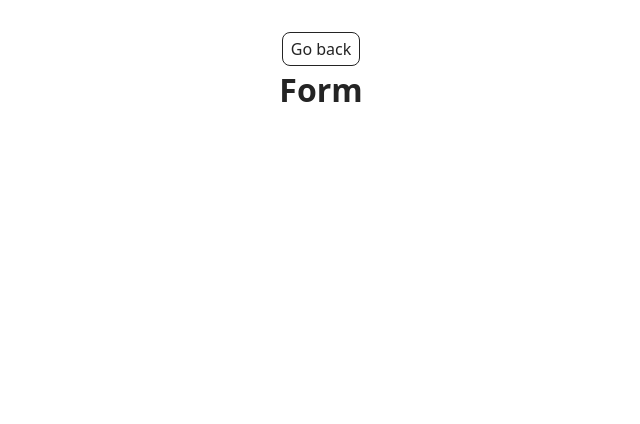
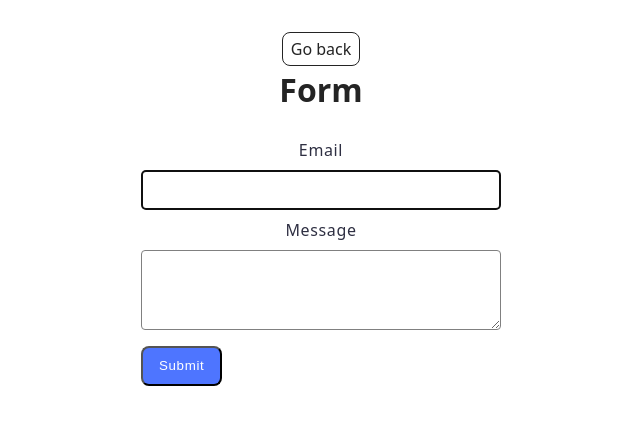
Before and after one commit to YliiaRom/goit-js-hw-09, a website built with Vite: page src/2-form.html in a window 1280 px wide. Shown: the whole page, without its empty margins (319-959 px from the left). Built offline with nearby package versions, Linux system fonts and the light colour scheme.

Commit message:
add style and script

```diff
--- a/src/2-form.html
+++ b/src/2-form.html
@@ -15,7 +15,17 @@
         <h1 class="main-title">
           Form
         </h1>
-
+        <form class="feedback-form" autocomplete="off">
+          <label>
+            Email
+            <input type="email" name="email" autofocus />
+          </label>
+          <label>
+            Message
+            <textarea name="message" rows="8"></textarea>
+          </label>
+          <button type="submit">Submit</button>
+        </form>
       </div>
     </main>
 
--- /dev/null
+++ b/src/css/form.css
@@ -0,0 +1,79 @@
+.container {
+}
+.back-link {
+}
+.main-title {
+}
+.feedback-form {
+  max-width: 408px;
+  display: flex;
+  flex-direction: column;
+  margin: 0 auto;
+
+  /* padding: calc(10px + (24 - 10) * ((100vw - 320) / (1920 - 320))); */
+  padding: 24px;
+}
+label {
+  display: flex;
+  flex-direction: column;
+  gap: 8px;
+
+  color: #2E2F42;
+
+line-height: 1.5; /* 150% */
+letter-spacing: 0.64px;
+}
+label:not(:last-of-type) {
+  margin-bottom: 8px;
+}
+label:last-of-type {
+  margin-bottom: 16px;
+}
+
+.feedback-form input ,
+.feedback-form textarea {
+  min-height: 40px;
+  max-width: 360px;
+  padding: 8px 16px;
+  border-radius: 4px;
+  border: 1px solid #808080;
+}
+.feedback-form textarea {
+  max-height: 80px;
+}
+
+.feedback-form button {
+  align-self: start;
+  display: flex;
+  justify-content: center;
+  align-items: center;
+
+  padding: 8px 16px;
+  color: #FFF;
+
+font-family: "Montserrat", sans-serif;
+font-weight: 500;
+line-height: 1.5; /* 150% */
+letter-spacing: 0.64px;
+
+border-radius: 8px;
+background: #4E75FF;
+}
+
+/* hover */
+.feedback-form input:focus,
+.feedback-form input:hover {
+  border-radius: 4px;
+border: 1px solid #000;
+}
+
+.feedback-form button:focus,
+.feedback-form button:hover {
+  border-radius: 8px;
+  background: #6C8CFF;
+}
+/* activ */
+.feedback-form input:active {
+  border-radius: 4px;
+border: 1px solid #808080;
+}
--- a/src/css/styles.css
+++ b/src/css/styles.css
@@ -17,3 +17,4 @@
 @import url('./back-link.css');
 @import url('./footer.css');
 @import url('./gallery.css');
+@import url('./form.css');
--- a/src/js/2-form.js
+++ b/src/js/2-form.js
@@ -1 +1,89 @@
-console.log("form");
+const form = document.querySelector('.feedback-form');
+//создаю ключь для хранилища
+const localStorageKey = "feedback-form-state";
+let formData = {
+  email: "",
+  message: "",
+};
+
+//ф-ция - которая сразу вызывается (после того как пользователь зашёл на страницу):
+
+// беру значения с хранилища
+
+const fillFormFields = () => {
+  try {
+        //первое посещение странички- данных в хранинилище нет?- проверка: если null сделать return// или проверить длинну LS до того как доставать данные
+    if (localStorage.length === 0) {
+      return;
+    }
+
+    const formDataFromLS = JSON.parse(localStorage.getItem(localStorageKey));
+
+
+//если поменять данные в одном месте и перезайти = всё в др полях стирается - чтоб это поменять = когда достаем данные с LS сразу их записывать в обьект formDate.для того чтоб обновился и хранил все данные с LS
+formData = formDataFromLS;
+
+//на каждой итерации обращаться к форме к псевдомассиву ellements[с ключом key]- к значению value;Записшим  туда значение что достали с хранилища с ключом как у текущей итерации
+
+for (let key in formDataFromLS) {
+form.elements[key].value = formDataFromLS[key];
+};
+
+  } catch(error) {
+  console.log(error.name);
+  console.log(error.message);
+  }
+};
+fillFormFields();
+
+console.log(localStorageKey)
+
+const onFormFieldChange = event => {
+  event.preventDefault();
+
+//целевой элем
+// const formEventEl = event.target;
+//деструкторизация
+const { target: formEventEl } = event;
+
+//считать значения с input
+
+const fieldValue = formEventEl.value
+
+
+//чтоб подставить значения в объект надо считать значения с атребутов- По значению этого атребута обращаемся к объекту
+const fieldName = formEventEl.name
+
+//Обратиться к объекту с ключом, который соответсвует значению переменной [переменная]= значение переменной;
+//Записую в ключь значение что ввёл пользователь;
+formData[fieldName] = fieldValue;
+
+//отправляю объект в localStor-хранилище, переведя в строку JSON иначе [objectObject]
+localStorage.setItem(localStorageKey, JSON.stringify(formData));
+}
+
+
+
+form.addEventListener('input', onFormFieldChange);
+
+
+//чистка формы и LS при отправки ф-мы
+const onFeedbackSubmit = event => {
+  event.preventDefault();
+  if (formData.email.trim() === '' || formData.message.trim() === '') {
+    alert('Fill please all fields');
+    return;
+  } else {
+    console.log(formData);
+  }
+
+// event.currentTarget.reset();
+//деструктуризация
+const { currentTarget: formEL } = event;
+formEL.reset();
+
+//чистка LS
+  localStorage.removeItem(localStorageKey);
+};
+
+form.addEventListener('submit', onFeedbackSubmit);
```
Also changed, not shown: src/js/1-gallery.js (+2 -13 lines).
